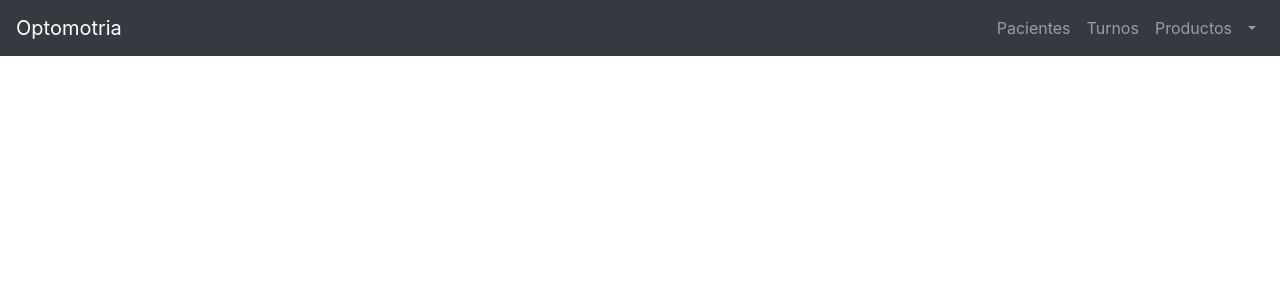
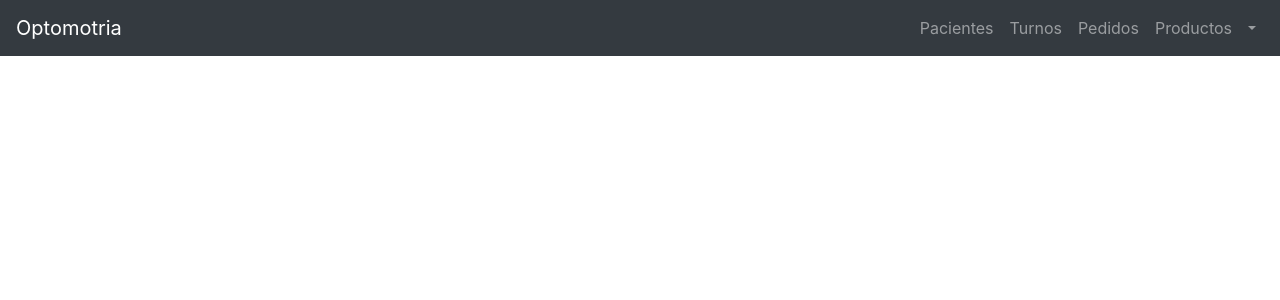
Before and after one commit to NicoSawczuk/optometria, a Django app: template templates/home/home.html in a window 1280 px wide. Shown: the top 300 px of the page. Run offline with Django 3.2, Linux system fonts and the light colour scheme; the template is opened without the code that fills it, so the values that code supplies are empty; some libraries are stand-ins or nearby versions.

Commit message:
Adicion de pedidos a la barra de navegacion

```diff
--- a/templates/home/home.html
+++ b/templates/home/home.html
@@ -31,6 +31,9 @@
                 </li>
                 <li class="nav-item">
                     <a class="nav-link" href="/home/turnos/index">Turnos</a>
+                </li>
+                <li class="nav-item">
+                    <a class="nav-link" href="/home/pedidos/index">Pedidos</a>
                 </li>
                 <li class="nav-item">
                     <a class="nav-link" href="/home/productos/index">Productos</a>
```
